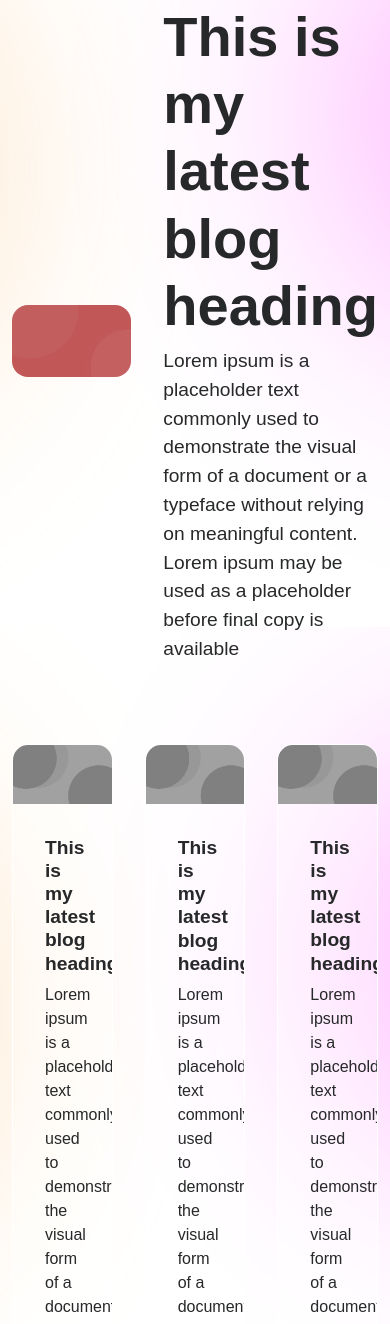
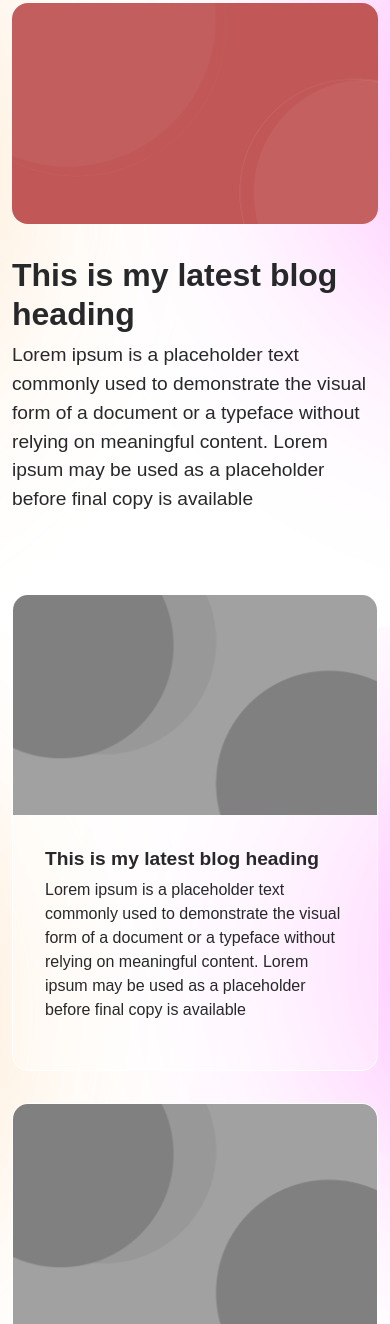
Before and after one commit to rahuluiux001/myweb, a plain HTML site: page blogs.html in a window 390 px wide. Shown: the part 217-1541 px from the top of the page. Drawn offline with nearby package versions, Linux system fonts and the light colour scheme.

Commit message:
about page and blog responsive

```diff
--- a/assets/css/blog.css
+++ b/assets/css/blog.css
@@ -38,3 +38,28 @@
 .card-block-desc{
   font-size: 1rem;
 }
+
+@media (max-width: 1399.98px) {
+
+}
+@media (max-width: 1199.98px) {
+
+}
+@media (max-width: 991.98px) {
+ .blog-grid{
+   grid-template-columns: 1fr 1fr;
+ }
+ .media-block{
+   flex-direction: column;
+ }
+}
+@media (max-width: 767.98px) {
+  .blog-grid{
+    grid-template-columns: 1fr;
+  }
+}
+@media (max-width: 575.98px) {
+  .media-block-hed {
+    font-size: 2rem;
+  }
+}
```
